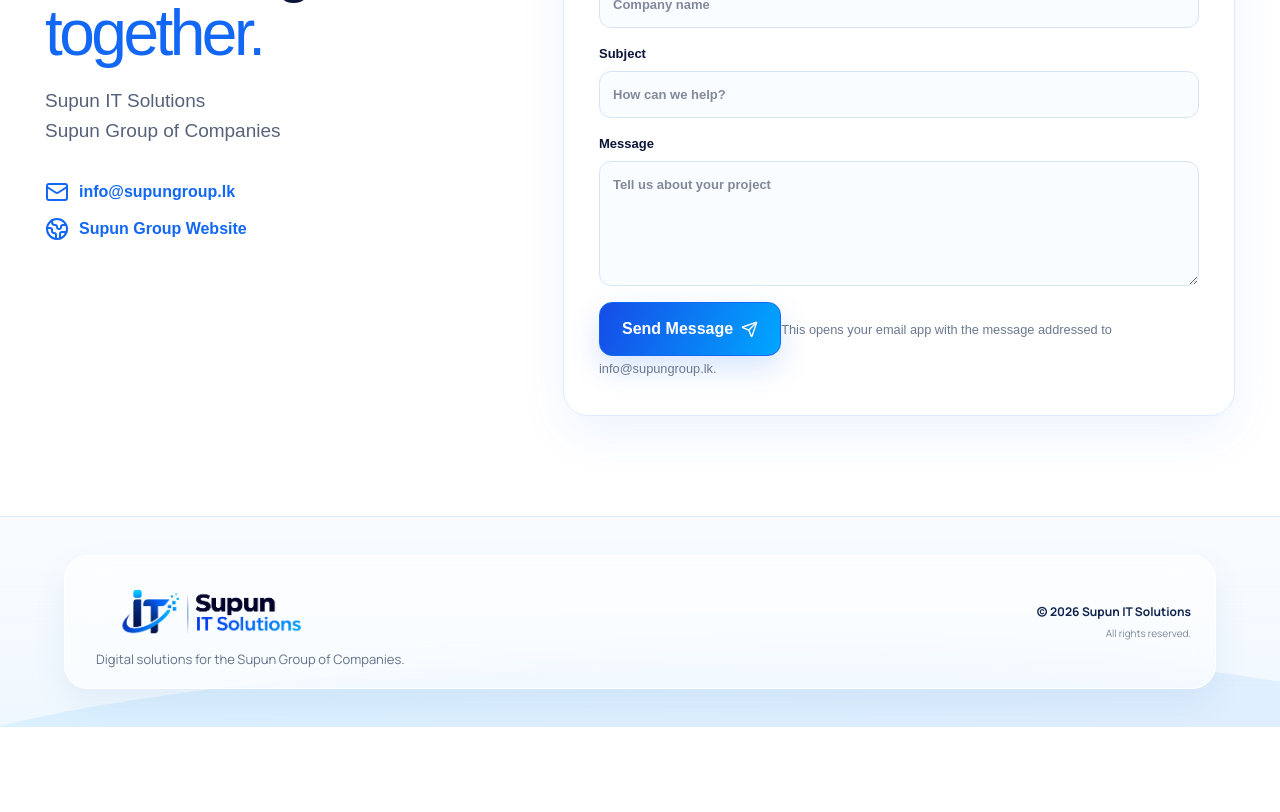
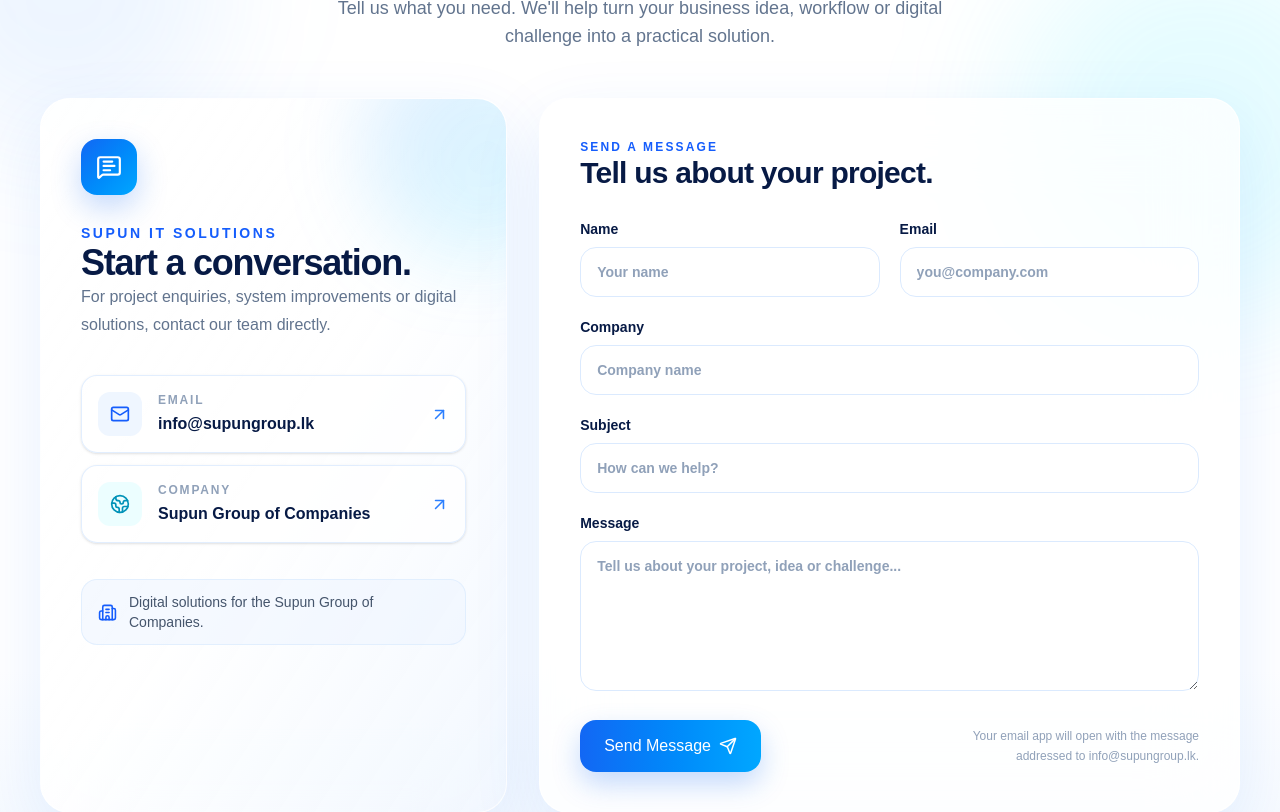
Before and after one commit to anulmethnula/Supun-IT-Solutions-Portfolio, a Next.js app in the folder supun-it-solutions/: page /contact in a window 1280 px wide. Shown: the part 360-1172 px from the top of the page. Before the commit the page ends 1087 px from the top, so only its background shows below. Built offline with nearby package versions, Linux system fonts and the light colour scheme.

Commit message:
Redesign contact page with clean glass layout

```diff
--- a/supun-it-solutions/app/contact/page.tsx
+++ b/supun-it-solutions/app/contact/page.tsx
@@ -1,8 +1,15 @@
 "use client";
 
 import type { FormEvent } from "react";
-import { Globe2, Mail, Send } from "lucide-react";
-import { Eyebrow } from "@/src/components/ui";
+import {
+  ArrowUpRight,
+  Building2,
+  Globe2,
+  Mail,
+  MessageSquareText,
+  Send,
+  Sparkles,
+} from "lucide-react";
 import { siteConfig } from "@/src/data/site";
 
 export default function Contact() {
@@ -31,28 +38,168 @@ export default function Contact() {
   };
 
   return (
-    <section className="contact-page">
-      <div className="contact-copy">
-        <Eyebrow>CONTACT</Eyebrow>
-        <h1>Let&apos;s build something <em>useful together.</em></h1>
-        <p>Supun IT Solutions<br />Supun Group of Companies</p>
-        <div className="socials">
-          <a href={`mailto:${siteConfig.email}`}><Mail />{siteConfig.email}</a>
-          <a href={siteConfig.supunGroupUrl} target="_blank" rel="noopener noreferrer"><Globe2 />Supun Group Website</a>
+    <main className="relative overflow-hidden bg-white px-5 pb-20 pt-20 sm:px-8 lg:px-10 lg:pt-24">
+      <div
+        aria-hidden="true"
+        className="pointer-events-none absolute -left-24 top-24 h-80 w-80 rounded-full bg-blue-400/10 blur-3xl"
+      />
+      <div
+        aria-hidden="true"
+        className="pointer-events-none absolute -right-28 top-52 h-96 w-96 rounded-full bg-cyan-300/15 blur-3xl"
+      />
+      <div
+        aria-hidden="true"
+        className="pointer-events-none absolute inset-x-0 bottom-0 h-56 bg-gradient-to-t from-blue-50/80 to-transparent"
+      />
+
+      <section className="relative mx-auto max-w-[1420px]">
+        <div className="mb-10 text-center lg:mb-12">
+          <div className="mb-4 inline-flex items-center gap-2 rounded-full border border-blue-100 bg-blue-50/80 px-4 py-2 text-xs font-extrabold uppercase tracking-[0.22em] text-blue-600 shadow-sm backdrop-blur-xl">
+            <Sparkles size={15} />
+            Contact Us
+          </div>
+          <h1 className="mx-auto max-w-4xl text-4xl font-extrabold tracking-[-0.045em] text-[#071a45] sm:text-5xl lg:text-6xl">
+            Have an idea? <span className="bg-gradient-to-r from-[#1267F4] to-[#00A7FF] bg-clip-text text-transparent">Let&apos;s build it together.</span>
+          </h1>
+          <p className="mx-auto mt-5 max-w-2xl text-base leading-7 text-slate-500 sm:text-lg">
+            Tell us what you need. We&apos;ll help turn your business idea, workflow or digital challenge into a practical solution.
+          </p>
         </div>
-      </div>
 
-      <form onSubmit={handleSubmit}>
-        <div className="form-row">
-          <label>Name<input name="name" placeholder="Your name" required /></label>
-          <label>Email<input name="email" type="email" placeholder="you@company.com" required /></label>
+        <div className="grid gap-6 lg:grid-cols-[0.8fr_1.2fr] lg:gap-8">
+          <aside className="relative overflow-hidden rounded-[30px] border border-white/80 bg-gradient-to-br from-white/90 via-white/80 to-blue-50/75 p-7 shadow-[0_24px_70px_rgba(18,103,244,0.10)] backdrop-blur-2xl sm:p-9 lg:p-10">
+            <div
+              aria-hidden="true"
+              className="absolute -right-20 -top-16 h-56 w-56 rounded-full bg-gradient-to-br from-blue-500/15 to-cyan-300/20 blur-2xl"
+            />
+
+            <div className="relative">
+              <div className="mb-7 flex h-14 w-14 items-center justify-center rounded-2xl bg-gradient-to-br from-[#1267F4] to-[#00A7FF] text-white shadow-[0_12px_30px_rgba(18,103,244,0.25)]">
+                <MessageSquareText size={26} />
+              </div>
+
+              <p className="text-sm font-extrabold uppercase tracking-[0.18em] text-blue-600">Supun IT Solutions</p>
+              <h2 className="mt-3 text-3xl font-extrabold tracking-[-0.035em] text-[#071a45] sm:text-4xl">
+                Start a conversation.
+              </h2>
+              <p className="mt-4 max-w-md leading-7 text-slate-500">
+                For project enquiries, system improvements or digital solutions, contact our team directly.
+              </p>
+
+              <div className="mt-9 space-y-3">
+                <a
+                  href={`mailto:${siteConfig.email}`}
+                  className="group flex items-center gap-4 rounded-2xl border border-blue-100/80 bg-white/75 p-4 shadow-sm transition duration-300 hover:-translate-y-0.5 hover:border-blue-200 hover:shadow-[0_12px_28px_rgba(18,103,244,0.10)]"
+                >
+                  <span className="flex h-11 w-11 shrink-0 items-center justify-center rounded-xl bg-blue-50 text-blue-600 transition group-hover:bg-blue-600 group-hover:text-white">
+                    <Mail size={20} />
+                  </span>
+                  <span className="min-w-0 flex-1">
+                    <span className="block text-xs font-bold uppercase tracking-[0.15em] text-slate-400">Email</span>
+                    <span className="mt-1 block truncate font-bold text-[#071a45]">{siteConfig.email}</span>
+                  </span>
+                  <ArrowUpRight className="text-blue-500 transition group-hover:translate-x-0.5 group-hover:-translate-y-0.5" size={19} />
+                </a>
+
+                <a
+                  href={siteConfig.supunGroupUrl}
+                  target="_blank"
+                  rel="noopener noreferrer"
+                  className="group flex items-center gap-4 rounded-2xl border border-blue-100/80 bg-white/75 p-4 shadow-sm transition duration-300 hover:-translate-y-0.5 hover:border-blue-200 hover:shadow-[0_12px_28px_rgba(18,103,244,0.10)]"
+                >
+                  <span className="flex h-11 w-11 shrink-0 items-center justify-center rounded-xl bg-cyan-50 text-cyan-600 transition group-hover:bg-gradient-to-br group-hover:from-blue-600 group-hover:to-cyan-500 group-hover:text-white">
+                    <Globe2 size={20} />
+                  </span>
+                  <span className="min-w-0 flex-1">
+                    <span className="block text-xs font-bold uppercase tracking-[0.15em] text-slate-400">Company</span>
+                    <span className="mt-1 block font-bold text-[#071a45]">Supun Group of Companies</span>
+                  </span>
+                  <ArrowUpRight className="text-blue-500 transition group-hover:translate-x-0.5 group-hover:-translate-y-0.5" size={19} />
+                </a>
+              </div>
+
+              <div className="mt-9 flex items-center gap-3 rounded-2xl border border-blue-100/70 bg-blue-50/60 px-4 py-3 text-sm text-slate-600">
+                <Building2 className="shrink-0 text-blue-600" size={19} />
+                <span>Digital solutions for the Supun Group of Companies.</span>
+              </div>
+            </div>
+          </aside>
+
+          <form
+            onSubmit={handleSubmit}
+            className="rounded-[30px] border border-white/80 bg-white/75 p-6 shadow-[0_24px_70px_rgba(18,103,244,0.10)] backdrop-blur-2xl sm:p-8 lg:p-10"
+          >
+            <div className="mb-7">
+              <p className="text-xs font-extrabold uppercase tracking-[0.18em] text-blue-600">Send a message</p>
+              <h2 className="mt-2 text-2xl font-extrabold tracking-[-0.025em] text-[#071a45] sm:text-3xl">Tell us about your project.</h2>
+            </div>
+
+            <div className="grid gap-5 sm:grid-cols-2">
+              <label className="block text-sm font-bold text-[#071a45]">
+                Name
+                <input
+                  name="name"
+                  placeholder="Your name"
+                  required
+                  className="mt-2 w-full rounded-2xl border border-blue-100 bg-white/80 px-4 py-3.5 font-medium text-slate-800 outline-none transition placeholder:text-slate-400 focus:border-blue-400 focus:ring-4 focus:ring-blue-100/70"
+                />
+              </label>
+
+              <label className="block text-sm font-bold text-[#071a45]">
+                Email
+                <input
+                  name="email"
+                  type="email"
+                  placeholder="you@company.com"
+                  required
+                  className="mt-2 w-full rounded-2xl border border-blue-100 bg-white/80 px-4 py-3.5 font-medium text-slate-800 outline-none transition placeholder:text-slate-400 focus:border-blue-400 focus:ring-4 focus:ring-blue-100/70"
+                />
+              </label>
+            </div>
+
+            <label className="mt-5 block text-sm font-bold text-[#071a45]">
+              Company
+              <input
+                name="company"
+                placeholder="Company name"
+                className="mt-2 w-full rounded-2xl border border-blue-100 bg-white/80 px-4 py-3.5 font-medium text-slate-800 outline-none transition placeholder:text-slate-400 focus:border-blue-400 focus:ring-4 focus:ring-blue-100/70"
+              />
+            </label>
+
+            <label className="mt-5 block text-sm font-bold text-[#071a45]">
+              Subject
+              <input
+                name="subject"
+                placeholder="How can we help?"
+                className="mt-2 w-full rounded-2xl border border-blue-100 bg-white/80 px-4 py-3.5 font-medium text-slate-800 outline-none transition placeholder:text-slate-400 focus:border-blue-400 focus:ring-4 focus:ring-blue-100/70"
+              />
+            </label>
+
+            <label className="mt-5 block text-sm font-bold text-[#071a45]">
+              Message
+              <textarea
+                name="message"
+                rows={6}
+                placeholder="Tell us about your project, idea or challenge..."
+                required
+                className="mt-2 w-full resize-y rounded-2xl border border-blue-100 bg-white/80 px-4 py-3.5 font-medium leading-6 text-slate-800 outline-none transition placeholder:text-slate-400 focus:border-blue-400 focus:ring-4 focus:ring-blue-100/70"
+              />
+            </label>
+
+            <div className="mt-6 flex flex-col gap-3 sm:flex-row sm:items-center sm:justify-between">
+              <button
+                className="inline-flex items-center justify-center gap-2 rounded-2xl bg-gradient-to-r from-[#1267F4] to-[#00A7FF] px-6 py-3.5 font-extrabold text-white shadow-[0_12px_28px_rgba(18,103,244,0.25)] transition duration-300 hover:-translate-y-0.5 hover:shadow-[0_16px_34px_rgba(18,103,244,0.32)]"
+                type="submit"
+              >
+                Send Message <Send size={18} />
+              </button>
+              <span className="text-xs leading-5 text-slate-400 sm:max-w-[270px] sm:text-right">
+                Your email app will open with the message addressed to {siteConfig.email}.
+              </span>
+            </div>
+          </form>
         </div>
-        <label>Company<input name="company" placeholder="Company name" /></label>
-        <label>Subject<input name="subject" placeholder="How can we help?" /></label>
-        <label>Message<textarea name="message" rows={5} placeholder="Tell us about your project" required /></label>
-        <button className="btn primary" type="submit">Send Message <Send size={17} /></button>
-        <small style={{ color: "#6b7890" }}>This opens your email app with the message addressed to {siteConfig.email}.</small>
-      </form>
-    </section>
+      </section>
+    </main>
   );
 }
```
